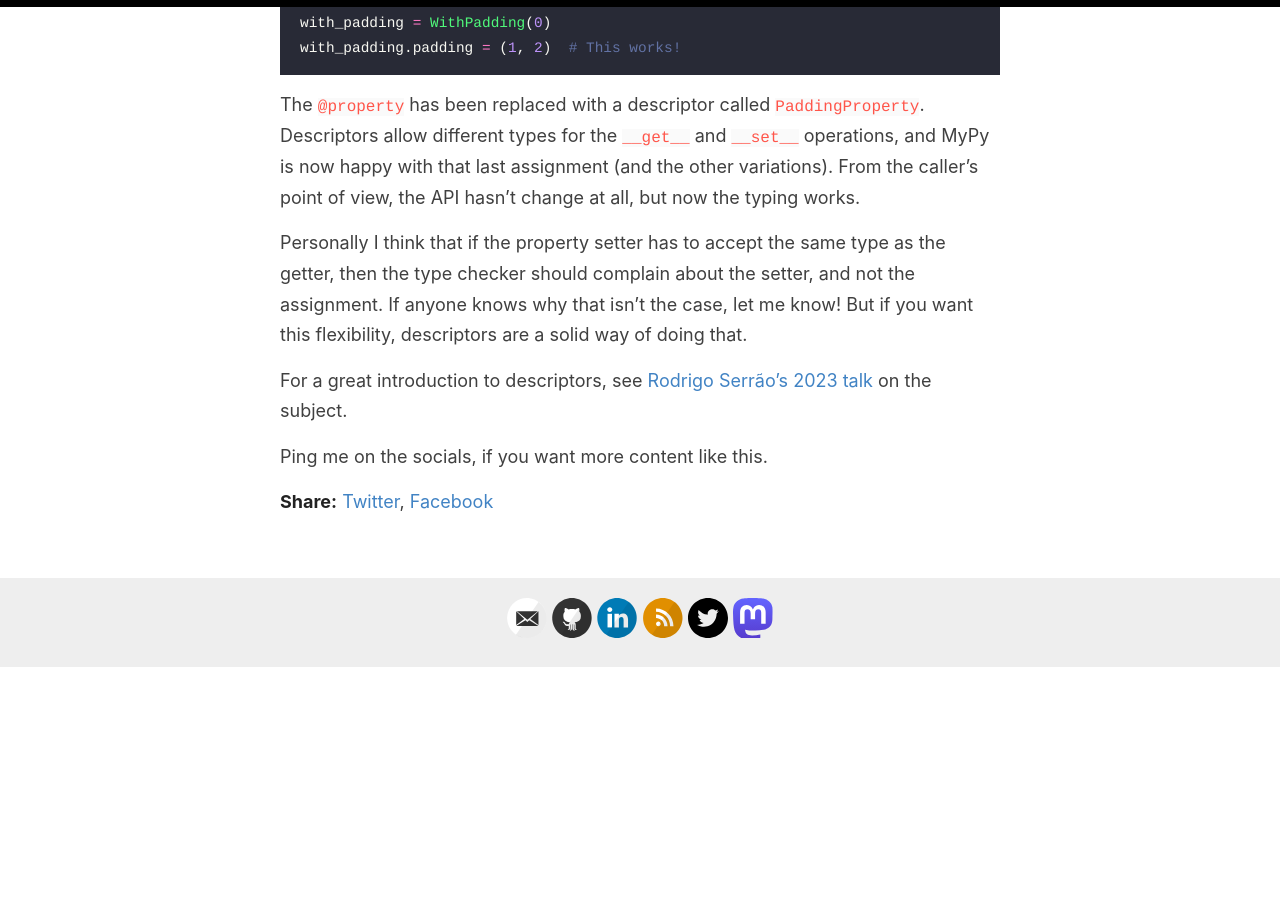
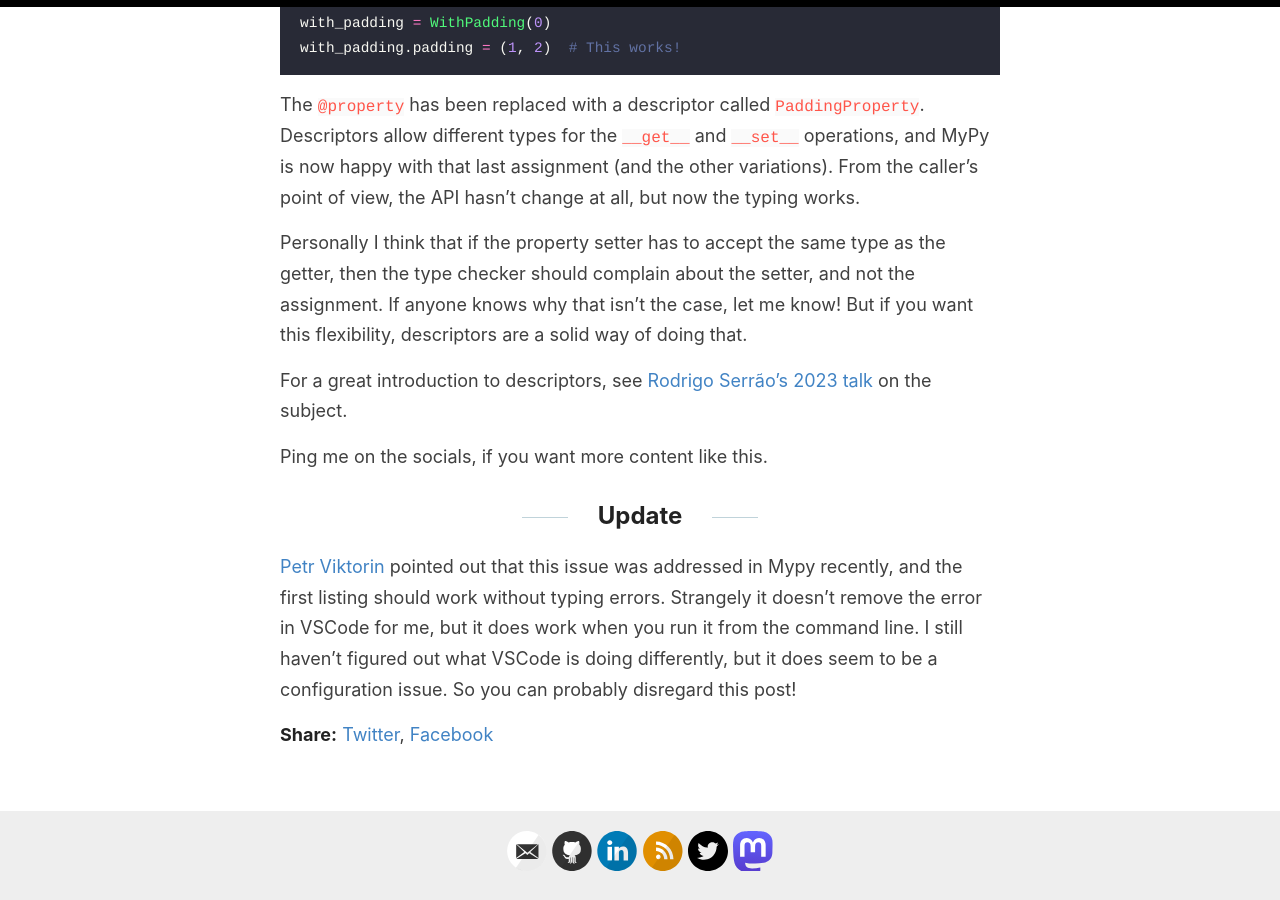
Before and after one commit to willmcgugan/willmcgugan.github.io, a Jekyll site: the page built from _posts/2025-06-22-fixing-python-properties.md, in a window 1280 px wide and 900 px high, scrolled down 3045 px. Built offline with Jekyll 4.4.1, drawn with Linux system fonts in a browser that asks for light colours; before the commit the page ends 3713 px from its top, so only the background shows below that.

Commit message:
update to post

```diff
--- a/_posts/2025-06-22-fixing-python-properties.md
+++ b/_posts/2025-06-22-fixing-python-properties.md
@@ -124,3 +124,7 @@ But if you want this flexibility, descriptors are a solid way of doing that.
 For a great introduction to descriptors, see [Rodrigo Serrão's 2023 talk](https://www.youtube.com/watch?v=eXkBfRqJ2f8&ab_channel=PythonIreland) on the subject.
 
 Ping me on the socials, if you want more content like this.
+
+## Update
+
+[Petr Viktorin](https://mastodon.social/@encukou) pointed out that this issue was addressed in Mypy recently, and the first listing should work without typing errors. Strangely it doesn't remove the error in VSCode for me, but it does work when you run it from the command line. I still haven't figured out what VSCode is doing differently, but it does seem to be a configuration issue. So you can probably disregard this post!
```
